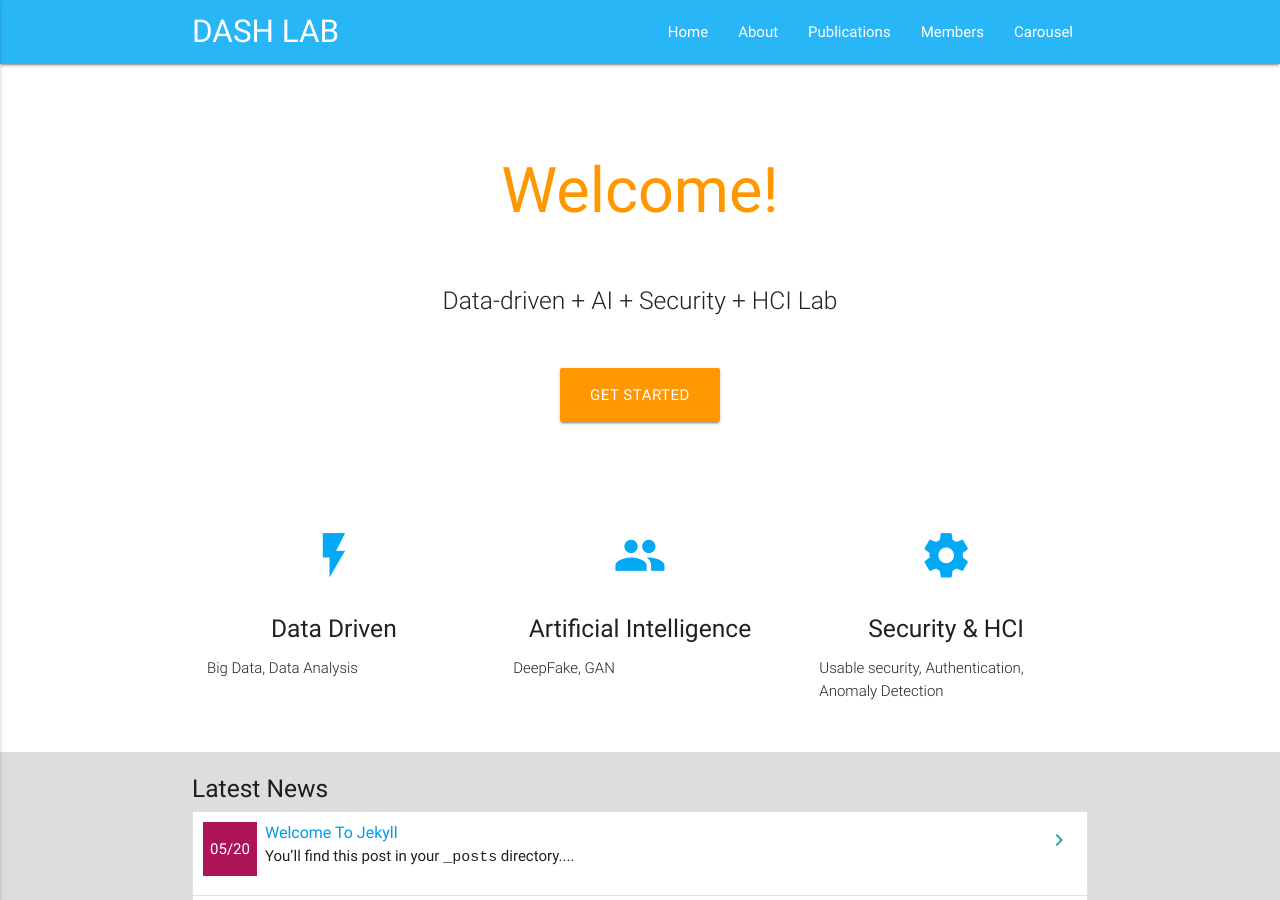
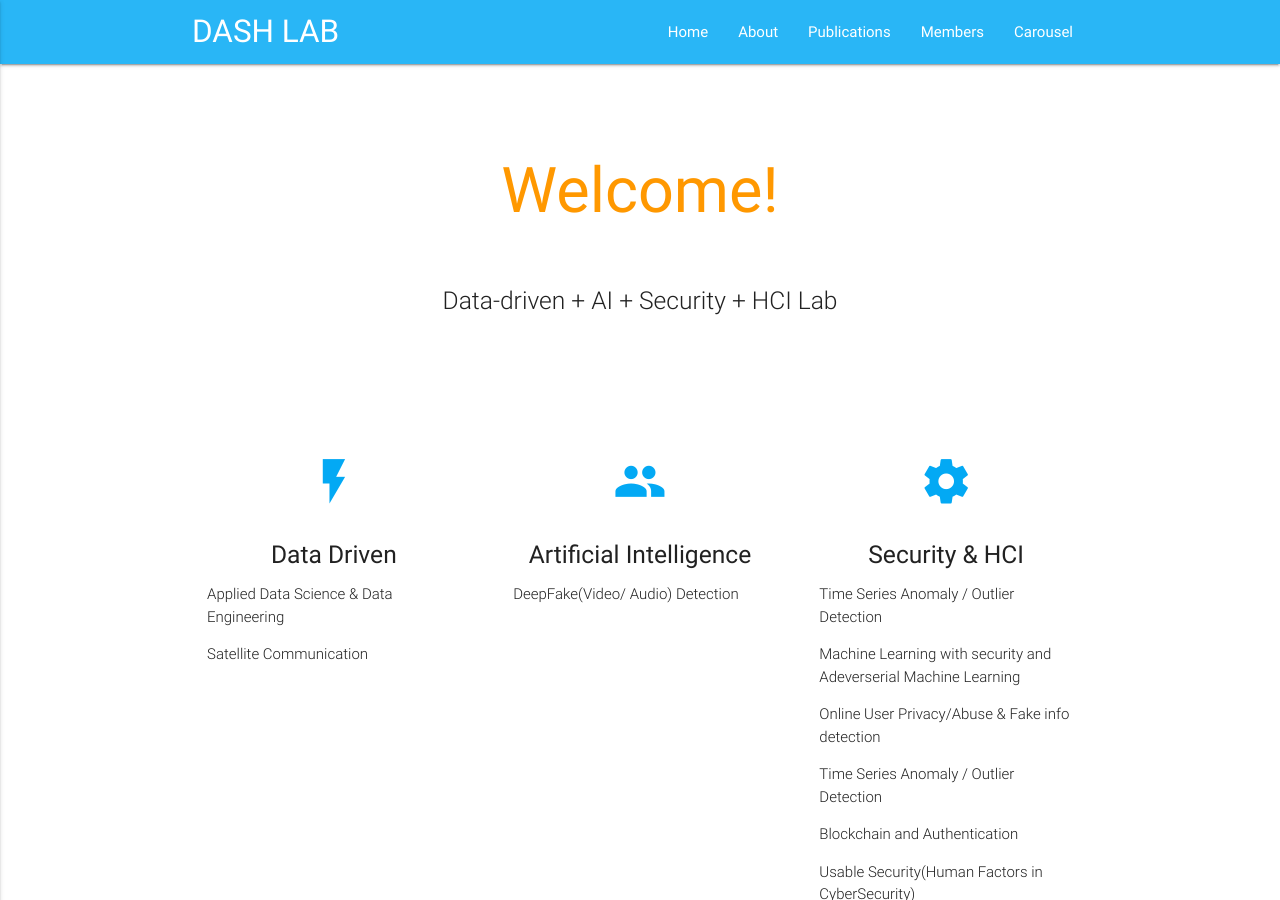
Before and after one commit to Yurim990507/DASH-Lab.github.io, a Jekyll site: the page built from index.md, in a window 1280 px wide and 900 px high. Built offline with Jekyll 4.4.1, drawn with Linux system fonts in a browser that asks for light colours.

Commit message:
Update home.html

```diff
--- a/_layouts/home.html
+++ b/_layouts/home.html
@@ -10,9 +10,7 @@ layout: default
         <h5 class="header col s12 light">{{ content }}</h5>
       </div>
 
-      <div class="row center">
-        <a href="http://materializecss.com/getting-started.html" id="download-button" class="btn-large waves-effect waves-light orange">Get Started</a>
-      </div>
+
       <br><br>
 
     </div>
@@ -28,7 +26,8 @@ layout: default
             <h2 class="center light-blue-text"><i class="material-icons">flash_on</i></h2>
             <h5 class="center">Data Driven</h5>
 
-            <p class="light"> Big Data, Data Analysis</p>
+            <p class="light">Applied Data Science & Data Engineering</p>
+            <p class="light">Satellite Communication<s/p>
           </div>
         </div>
 
@@ -37,7 +36,7 @@ layout: default
             <h2 class="center light-blue-text"><i class="material-icons">group</i></h2>
             <h5 class="center">Artificial Intelligence</h5>
 
-            <p class="light">DeepFake, GAN</p>
+            <p class="light">DeepFake(Video/ Audio) Detection</p>
           </div>
         </div>
 
@@ -45,8 +44,12 @@ layout: default
           <div class="icon-block">
             <h2 class="center light-blue-text"><i class="material-icons">settings</i></h2>
             <h5 class="center">Security & HCI</h5>
-
-            <p class="light">Usable security, Authentication, Anomaly Detection</p>
+            <p class="light">Time Series Anomaly / Outlier Detection</p>
+            <p class="light">Machine Learning with security and Adeverserial Machine Learning</p>
+            <p class="light">Online User Privacy/Abuse & Fake info detection</p>
+            <p class="light">Time Series Anomaly / Outlier Detection</p>
+            <p class="light">Blockchain and Authentication</p>
+            <p class="light">Usable Security(Human Factors in CyberSecurity)</p>
           </div>
         </div>
       </div>
```
